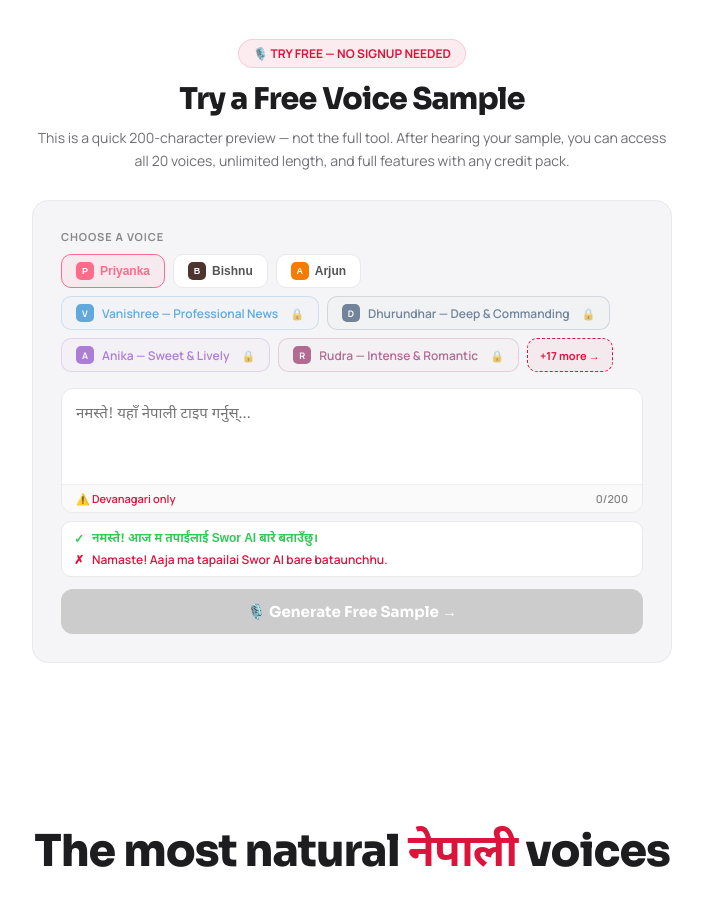
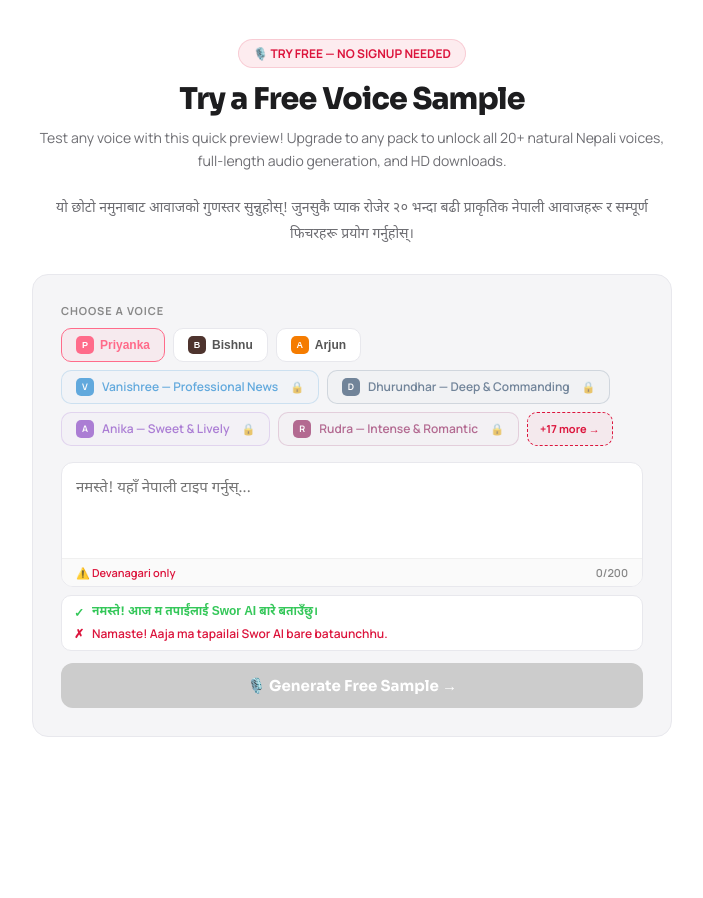
Before and after one commit to avashshrestha89/nepali-ai-tools, a Next.js app: page / in a window 1280 px wide. Shown: the part 960-1858 px from the top of the page, without its empty margins (288-991 px from the left). Built offline with nearby package versions, Linux system fonts and the light colour scheme.

Commit message:
Update index.js

```diff
--- a/pages/index.js
+++ b/pages/index.js
@@ -550,11 +550,13 @@
          <h2 style={{fontFamily:'Sora,sans-serif',fontSize:isMobile?'20px':'clamp(20px,3vw,30px)',fontWeight:800,letterSpacing:'-0.8px',marginBottom:8}}>
   Try a Free Voice Sample
 </h2>
-<p style={{fontSize:14,color:'#6e6e73',lineHeight:1.65}}>
-  This is a quick 200-character preview — not the full tool.
-  After hearing your sample, you can access all 20 voices,
-  unlimited length, and full features with any credit pack.
-</p>
+<div style={{fontSize:14,color:'#6e6e73',lineHeight:1.65}}>
+  Test any voice with this quick preview! Upgrade to any pack to unlock all 20+ natural Nepali voices, full-length audio generation, and HD downloads.
+  <br /><br />
+  <span style={{fontFamily:'Noto Sans Devanagari, sans-serif'}}>
+    यो छोटो नमुनाबाट आवाजको गुणस्तर सुन्नुहोस्! जुनसुकै प्याक रोजेर २० भन्दा बढी प्राकृतिक नेपाली आवाजहरू र सम्पूर्ण फिचरहरू प्रयोग गर्नुहोस्।
+  </span>
+</div>
           </div>
           <HomepageDemoBox isMobile={isMobile} />
         </div>
```
